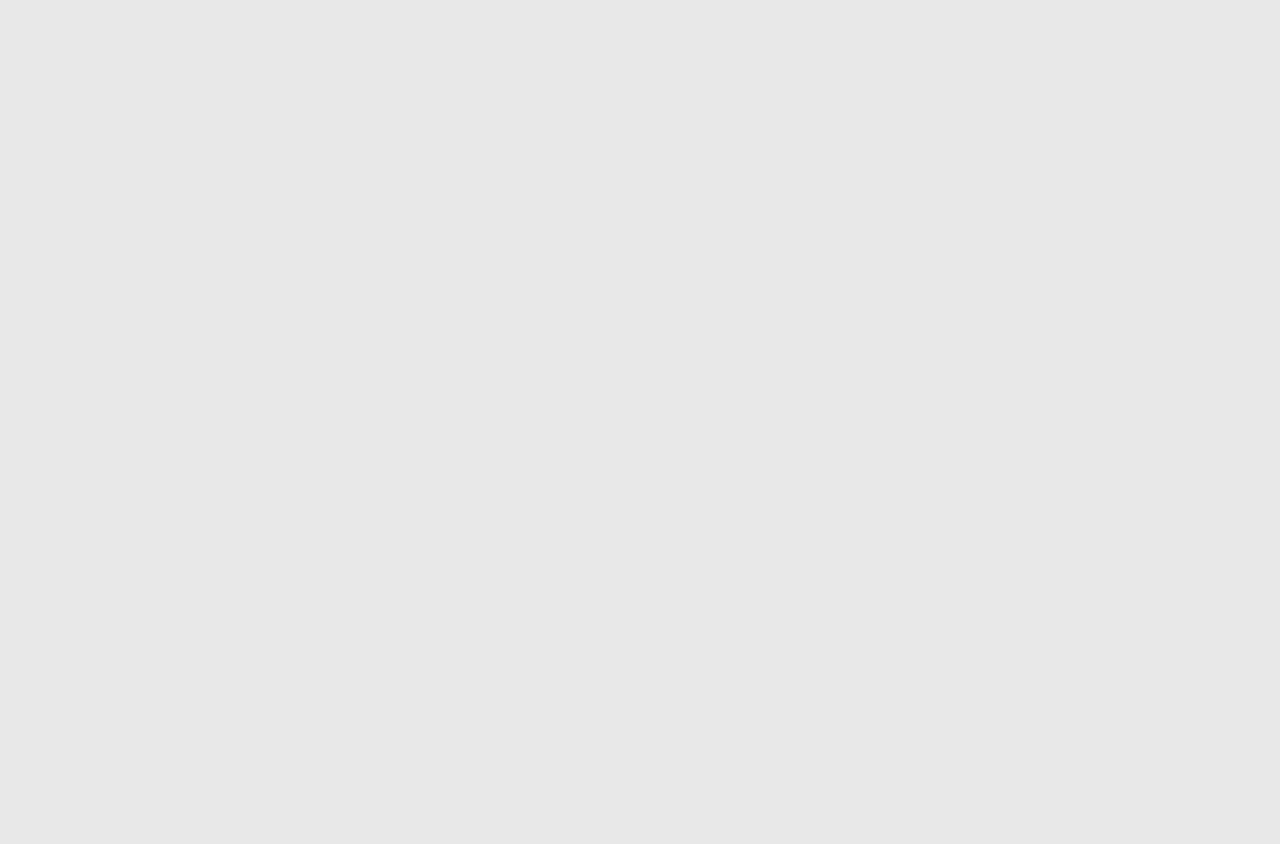
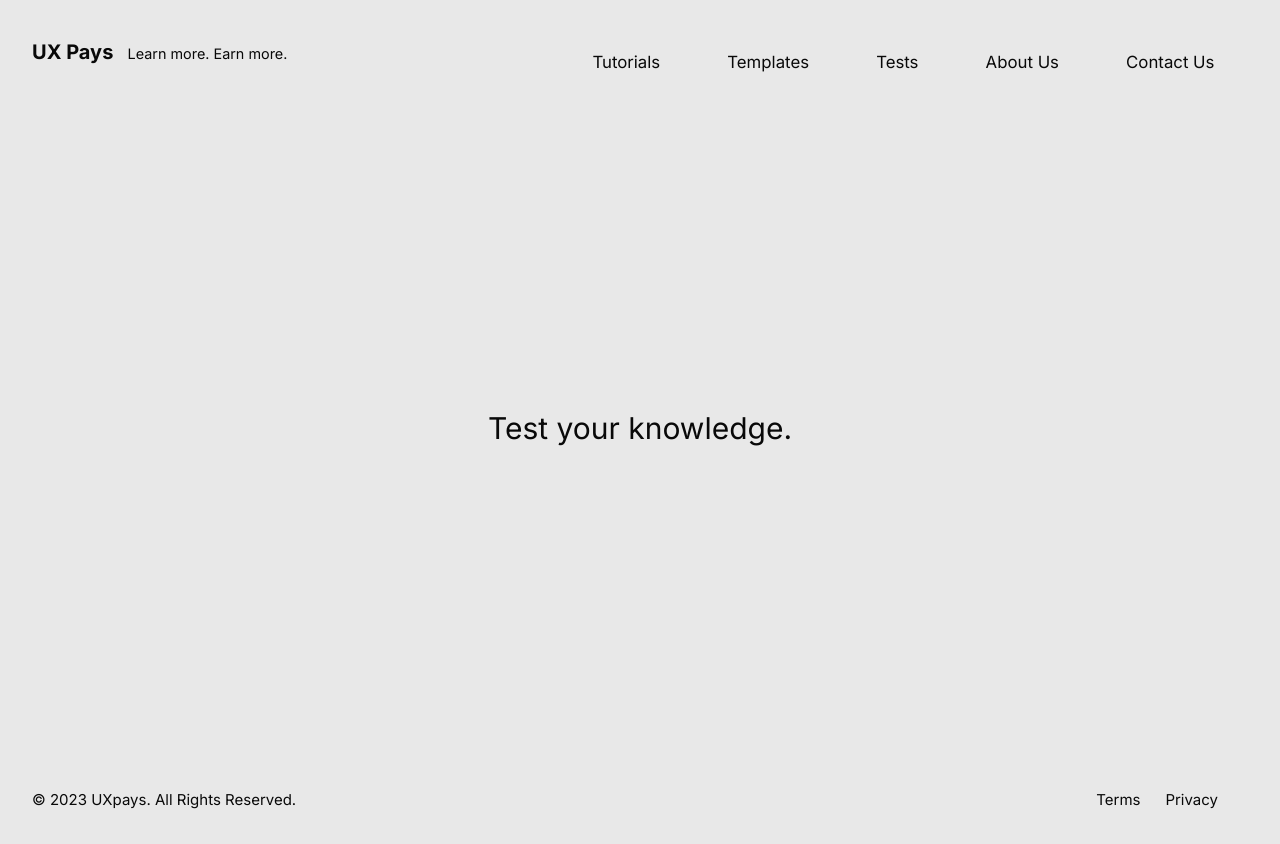
Before and after one commit to jamesdesigns/vue-project, a Vue app: page /tests in a window 1280 px wide. Before the commit this address had no page. Before the commit the page ends 800 px from the top, so only its background shows below. Built offline with nearby package versions, Linux system fonts and the light colour scheme.

Commit message:
Add tests to the router file

```diff
--- a/src/router/index.ts
+++ b/src/router/index.ts
@@ -34,6 +34,14 @@ const router = createRouter({
       component: () => import('../views/Templates.vue')
     },
     {
+      path: '/tests',
+      name: 'tests',
+      // route level code-splitting
+      // this generates a separate chunk (About.[hash].js) for this route
+      // which is lazy-loaded when the route is visited.
+      component: () => import('../views/Tests.vue')
+    },
+    {
       path: '/contact',
       name: 'contact',
       // route level code-splitting
--- a/src/views/Tests.vue
+++ b/src/views/Tests.vue
@@ -0,0 +1,33 @@
+<template>
+  <Header />
+  <div class="about">
+    <h1>Test your knowledge.</h1>
+  </div>
+  <Footer />
+</template>
+
+<style>
+
+.about {
+  display: flex;
+  align-items: center;
+  justify-content: center;
+  color: #090909;
+  height: 90vh;
+}
+</style>
+
+
+<script>
+import Header from "@/components/Header.vue";
+import TestTwo from "@/components/TestTwo.vue";
+import Footer from "@/components/Footer.vue";
+
+export default {
+  components: {
+    Header,
+    TestTwo,
+    Footer,
+  }
+}
+</script>
```
